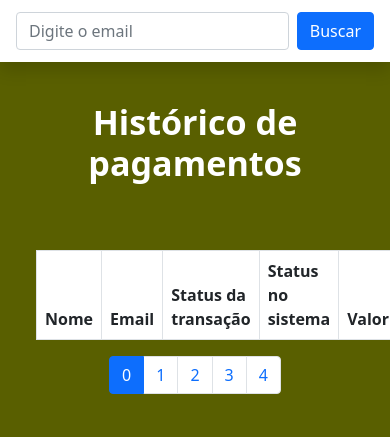
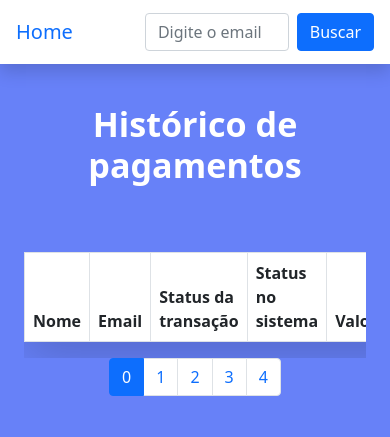
Before and after one commit to MateusBrandeburski/webhook_hashtag, a Flask app: page /tratativas?pagina=0 in a window 390 px wide; the page is wider, and only the part inside the window is pictured. Shown: the top 437 px of that part. Before the commit the page ends 394 px from the top of that part, so only its background shows below. Run offline with Flask 3, Linux system fonts and the light colour scheme; the visitor is signed in with stand-in values (Sample User, id 1); lists and menus that the app fills with data are empty; some libraries are stand-ins or nearby versions.

Commit message:
responsividade 98% ajustada

```diff
--- a/blueprints/home/info_pagamentos/info_pagamentos.py
+++ b/blueprints/home/info_pagamentos/info_pagamentos.py
@@ -55,4 +55,5 @@ def status_completo():
             return render_template('home/info_pagamentos/info_pagamentos.html', filtros=filtros)
         else:
             flash('Email não encontrado na base de dados!')
-            return render_template('home/info_pagamentos/info_pagamentos.html', filtros=filtros)
+            pagina = int(request.args.get('pagina', 1))
+            return redirect(url_for('tratativas.index'))
--- a/templates/cadastro/cadastro.html
+++ b/templates/cadastro/cadastro.html
@@ -40,8 +40,12 @@
               <div class="col-xs-12 mt-2 text-end">
                 <button type="submit" class="btn btn-primary">Cadastrar</button>
               </div>
+          </form>
+        </div>
+    </div>
+  </div>
+</div>
 
-          </form>
 
 
 
--- a/templates/home/info_pagamentos/info_pagamentos.html
+++ b/templates/home/info_pagamentos/info_pagamentos.html
@@ -10,7 +10,9 @@
             <ul id="messages" class="list-unstyled text-center">
                 {% for message in messages %}
                 {% if message %}
-                <li class="alert alert-danger"><p>{{ message }}</li>
+                <li class="alert alert-danger">
+                    <p>{{ message }}</p>
+                </li>
                 {% endif %}
                 {% endfor %}
             </ul>
@@ -20,8 +22,8 @@
         <!-- fim Mensagem Flash -->
         <!-- início da tabela rendeziada com a busca -->
         {% if filtros %}
-<div class="container">
-    <table class="table table-striped table-responsive table-bordered border-black" style="background-color: rgb(255, 255, 255);">
+        <div class="table-responsive">
+            <table class="table table-striped table-bordered border-black shadow-lg" style="background-color: rgb(255, 255, 255);">
                 <thead class="thead-default">
                     <th>Nome</th>
                     <th>Email</th>
@@ -51,8 +53,8 @@
         <!-- fim da tabela rendeziada com a busca -->
         <!-- início da tabela completa -->
         {% else %}
-<div class="container">
-    <table class="table table-striped table-responsive table-bordered border-black" style="background-color: rgb(255, 255, 255);">
+        <div class="table-responsive">
+            <table class="table table-striped table-bordered border-black shadow-lg" style="background-color: rgb(255, 255, 255);">
                 <thead class="thead-default">
                     <th>Nome</th>
                     <th>Email</th>
@@ -78,7 +80,7 @@
                     {% endfor %}
                 </tbody>
             </table>
-    <!-- fim da tabela completa  -->
+        </div>
         <!-- início da paginação -->
         <nav aria-label="Page navigation example">
             <ul class="pagination justify-content-center">
@@ -145,5 +147,8 @@
         </nav>
         <!-- Fim da paginação -->
     </div>
+    </div>
+    </div>
+
 {% endif %}
 {% endblock %}
--- a/templates/login/login.html
+++ b/templates/login/login.html
@@ -1,7 +1,8 @@
 {% extends 'login_cadastro_generico.html' %}
 {% block conteudo %}
 
-<div class="container px-2">
+
+<div class="container p-5" style="margin-top: 50px">
     <div class="row gx-5 align-items-center justify-content-center">
         <div class="col-md-5">
         <!-- inicio Mensagem de logado ou não logado -->
--- a/templates/template_generico.html
+++ b/templates/template_generico.html
@@ -7,28 +7,23 @@
 <script src="https://cdn.jsdelivr.net/npm/bootstrap@5.3.0-alpha1/dist/js/bootstrap.bundle.min.js"></script>
 <link rel="stylesheet" href="{{ url_for('static', filename='css/bootstrap.css') }}">
 </head>
-<body class="bd-masthead mb-3" style="background-color:rgb(89, 95, 0)">
+<body class="bd-masthead mb-3" style="background-color:rgb(103, 129, 248)">
 <!-- Header -->
-<header class="">
+<header>
   <div class="p-1 text-center bg-white shadow">
       <nav class="navbar navbar-expand-lg bg-body-tertiary">
           <div class="container-fluid">
+              <a class="navbar-brand" href="{{url_for('tratativas.index')}}">Home</a>
+              <button class="navbar-toggler" type="button" data-bs-toggle="collapse" data-bs-target="#navbarNav" aria-controls="navbarNav" aria-expanded="false" aria-label="Toggle navigation">
+                  <span class="navbar-toggler-icon"></span>
+              </button>
               <div class="collapse navbar-collapse" id="navbarNav">
                   <ul class="navbar-nav">
                       <li class="nav-item">
-                    <a class="nav-link active" aria-current="page" href="#">Home</a>
+                          <a class="nav-link disabled">Informações</a>
                       </li>
                       <li class="nav-item">
-                    <a class="nav-link" href="#">Features</a>
-                  </li>
-
-                  <li class="nav-item">
-                    <a class="nav-link disabled">Informoções</a>
-                  </li>
-                  <li class="nav-item">
-                    <a class="nav-link text-danger" href="#">Logout</a>
-                  </li>
-                  <li class="nav-item ms-3">
+                          <a class="nav-link text-danger" href="{{url_for('login.logout')}}">Logout</a>
                       </li>
                   </ul>
               </div>
@@ -46,10 +41,28 @@
 </header>
 <!-- fim Header -->
 
+
+
 {% block conteudo %}
 
 {% endblock %}
 
-
+<!-- footer -->
+<footer class="footer d-flex flex-wrap justify-content-between align-items-center py-3 my-4 border-top text-white">
+  <div class="col-md-4 d-flex align-items-center">
+    <a href="/" class="mb-3 me-2 mb-md-0 text-muted text-decoration-none lh-1">
+      <svg class="bi" width="30" height="24"><use xlink:href="#bootstrap"></use></svg>
+    </a>
+    <span class="mb-3 mb-md-0 text-white"><font style="vertical-align: inherit;"><font style="vertical-align: inherit;">© 2023 Mateus Brandeburski Ramos</font></font></span>
+  </div>
+    <ul class="nav col-md-4 justify-content-end list-unstyled d-flex">
+    <li class="ms-3"><a target="_blank" class="text-muted" href="https://github.com/MateusBrandeburski"><img src="https://img.icons8.com/glyph-neue/30/FFFFFF/github.png"/></a></li>
+    <li class="ms-3"><a target="_blank" class="text-muted" href="https://www.linkedin.com/in/mateus-brandeburski-001ba7202/"><img src="https://img.icons8.com/ios-filled/30/FFFFFF/linkedin.png"/></a></li>
+    <li class="ms-3"><a class="text-muted" href="#"><svg class="bi" width="24" height="24"><use xlink:href="#facebook"></use></svg></a></li>
+    <li class="ms-3"><a class="text-muted" href="#"><svg class="bi" width="24" height="24"><use xlink:href="#facebook"></use></svg></a></li>
+    <li class="ms-3"><a class="text-muted" href="#"><svg class="bi" width="24" height="24"><use xlink:href="#facebook"></use></svg></a></li>
+  </ul>
+</footer>
+<!-- fim footer -->
 </body>
 </html>
```
Also changed, not shown: templates/login_cadastro_generico.html (+19 -9 lines). Lines whose indentation alone changed are shown as unchanged.
